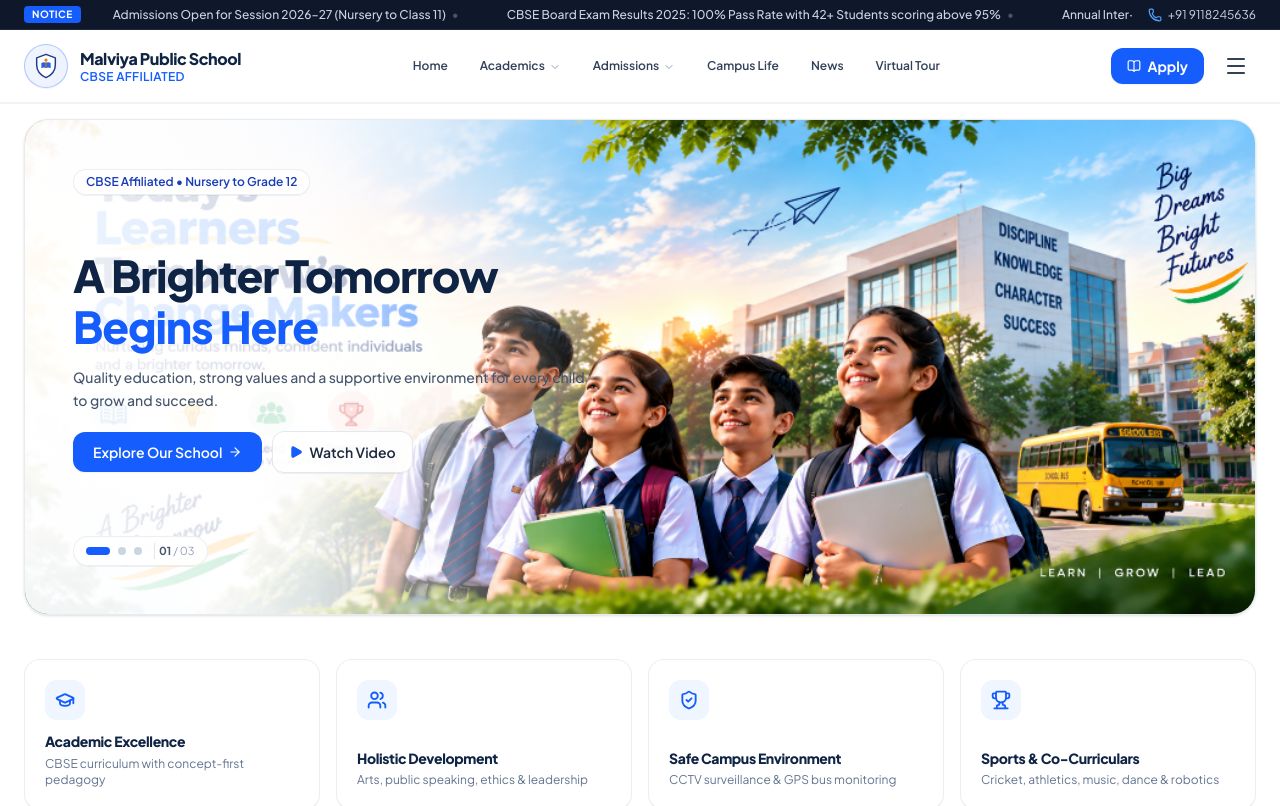
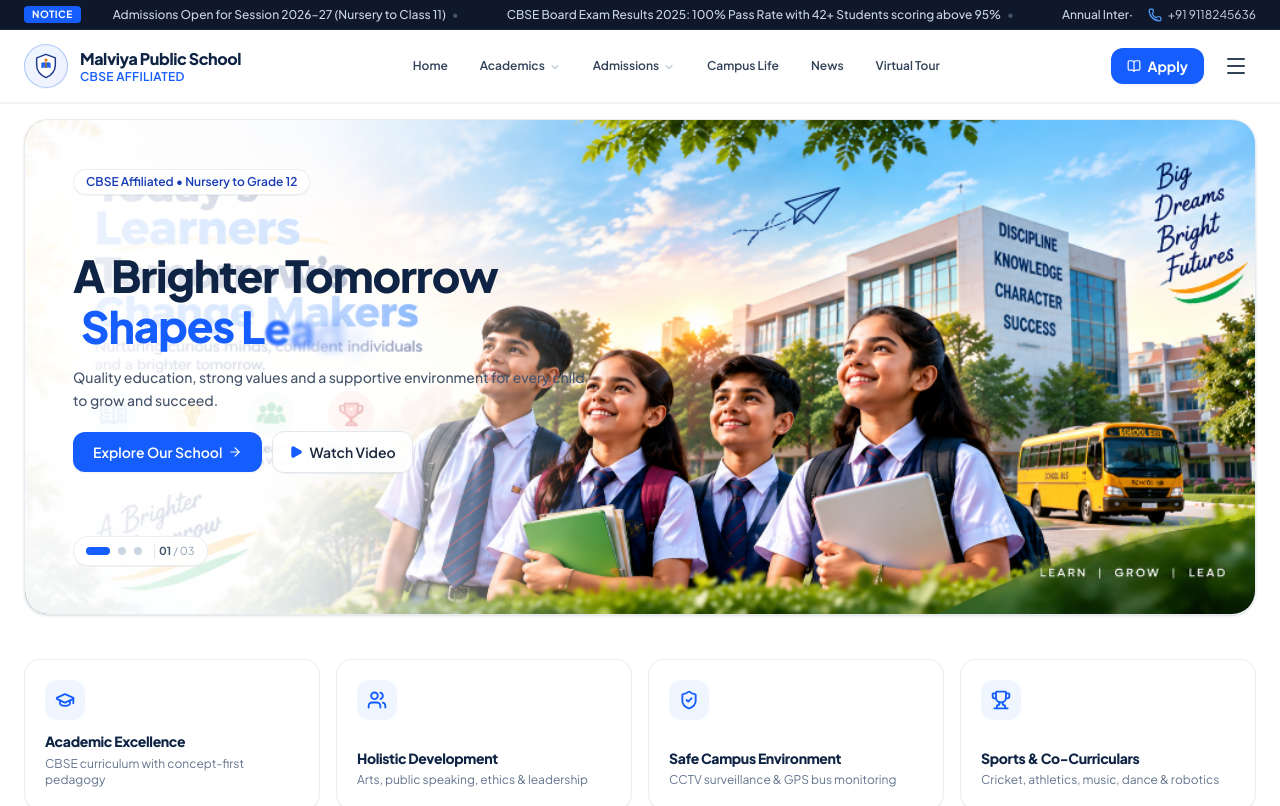
Before and after one commit to Vinkal93/Malviya, a React (Vite) app: page / in a window 1280 px wide. Shown: the top 806 px of the page. Built offline with nearby package versions, Linux system fonts and the light colour scheme.

Commit message:
feat: add FlipWords animation to hero highlight text cycling Begins Here, Starts Today, Shapes Leaders

```diff
--- a/src/components/hero/HeroSection.jsx
+++ b/src/components/hero/HeroSection.jsx
@@ -1,5 +1,6 @@
 import React, { useState } from 'react';
 import { ArrowRight, Play } from 'lucide-react';
+import { FlipWords } from '../ui/flip-words';
 
 export default function HeroSection({ onOpenEnquire, onOpenVideo }) {
   const [activeSlide, setActiveSlide] = useState(1);
@@ -10,6 +11,7 @@ export default function HeroSection({ onOpenEnquire, onOpenVideo }) {
       badge: "CBSE Affiliated • Nursery to Grade 12",
       headline: "A Brighter Tomorrow",
       highlight: "Begins Here",
+      flipWords: ["Begins Here", "Starts Today", "Shapes Leaders", "Inspires Excellence", "Nurtures Values"],
       description: "Quality education, strong values and a supportive environment for every child to grow and succeed.",
       image: "/hero-banner-main.png"
     },
@@ -17,6 +19,7 @@ export default function HeroSection({ onOpenEnquire, onOpenVideo }) {
       badge: "Modern Infrastructure • Smart Learning",
       headline: "Nurturing Curious Minds",
       highlight: "For Future Leaders",
+      flipWords: ["For Future Leaders", "Through STEM & AI", "With Creative Arts", "For Global Success"],
       description: "Advanced STEM innovation labs, robotics, comprehensive athletics, and holistic cultural development.",
       image: "/hero-banner-classroom.png"
     },
@@ -24,6 +27,7 @@ export default function HeroSection({ onOpenEnquire, onOpenVideo }) {
       badge: "Admissions Open 2026–27",
       headline: "Empowering Students",
       highlight: "With Values & Skills",
+      flipWords: ["With Values & Skills", "For Tomorrow's World", "With Strong Roots", "To Lead & Succeed"],
       description: "A nurturing campus community dedicated to 100% academic excellence and character building.",
       image: "/hero-campus.jpg"
     }
@@ -58,7 +62,14 @@ export default function HeroSection({ onOpenEnquire, onOpenVideo }) {
         <div className="relative z-10 max-w-md sm:max-w-lg space-y-2.5 sm:space-y-3.5 my-auto">
           <h1 className="text-2xl sm:text-4xl lg:text-[44px] font-black text-[#0f2444] tracking-tight leading-[1.16]">
             {current.headline} <br />
-            <span className="text-blue-600">{current.highlight}</span>
+            <span className="text-blue-600 inline-block">
+              <FlipWords
+                key={activeSlide}
+                words={current.flipWords || [current.highlight]}
+                duration={2800}
+                className="text-blue-600 font-black px-0 inline-block"
+              />
+            </span>
           </h1>
 
           <p className="text-xs sm:text-sm text-slate-600 leading-relaxed font-medium line-clamp-2">
--- /dev/null
+++ b/src/components/ui/flip-words.jsx
@@ -0,0 +1,108 @@
+"use client";
+import React, { useCallback, useEffect, useState } from "react";
+import { AnimatePresence, motion } from "framer-motion";
+import { cn } from "@/lib/utils";
+
+export const FlipWords = ({
+  words,
+  duration = 3000,
+  className,
+}) => {
+  const [currentWord, setCurrentWord] = useState(words[0]);
+  const [isAnimating, setIsAnimating] = useState(false);
+
+  const startAnimation = useCallback(() => {
+    const word = words[words.indexOf(currentWord) + 1] || words[0];
+    setCurrentWord(word);
+    setIsAnimating(true);
+  }, [currentWord, words]);
+
+  useEffect(() => {
+    if (!isAnimating) {
+      const timer = setTimeout(() => {
+        startAnimation();
+      }, duration);
+      return () => clearTimeout(timer);
+    }
+  }, [isAnimating, duration, startAnimation]);
+
+  return (
+    <AnimatePresence
+      onExitComplete={() => {
+        setIsAnimating(false);
+      }}
+    >
+      <motion.div
+        initial={{
+          opacity: 0,
+          y: 10,
+        }}
+        animate={{
+          opacity: 1,
+          y: 0,
+        }}
+        transition={{
+          type: "spring",
+          stiffness: 150,
+          damping: 15,
+          mass: 0.8,
+        }}
+        exit={{
+          opacity: 0,
+          y: -40,
+          x: 40,
+          filter: "blur(8px)",
+          scale: 2,
+          position: "absolute",
+          transition: {
+            type: "spring",
+            stiffness: 200,
+            damping: 20,
+            duration: 0.4,
+          },
+        }}
+        className={cn(
+          "z-10 inline-block relative text-left text-neutral-900 dark:text-neutral-100 px-1 sm:px-2",
+          className
+        )}
+        key={currentWord}
+      >
+        {currentWord.split(" ").map((word, wordIndex) => (
+          <motion.span
+            key={word + wordIndex}
+            initial={{ opacity: 0, y: 10, filter: "blur(8px)" }}
+            animate={{ opacity: 1, y: 0, filter: "blur(0px)" }}
+            transition={{
+              delay: wordIndex * 0.3,
+              duration: 0.4,
+              type: "spring",
+              stiffness: 120,
+              damping: 12,
+            }}
+            className="inline-block whitespace-nowrap"
+          >
+            {word.split("").map((letter, letterIndex) => (
+              <motion.span
+                key={word + letterIndex}
+                initial={{ opacity: 0, y: 10, filter: "blur(8px)" }}
+                animate={{ opacity: 1, y: 0, filter: "blur(0px)" }}
+                transition={{
+                  delay: wordIndex * 0.3 + letterIndex * 0.05,
+                  duration: 0.3,
+                  type: "spring",
+                  stiffness: 140,
+                  damping: 14,
+                  ease: [0.25, 0.46, 0.45, 0.94],
+                }}
+                className="inline-block"
+              >
+                {letter}
+              </motion.span>
+            ))}
+            <span className="inline-block">&nbsp;</span>
+          </motion.span>
+        ))}
+      </motion.div>
+    </AnimatePresence>
+  );
+};
```
